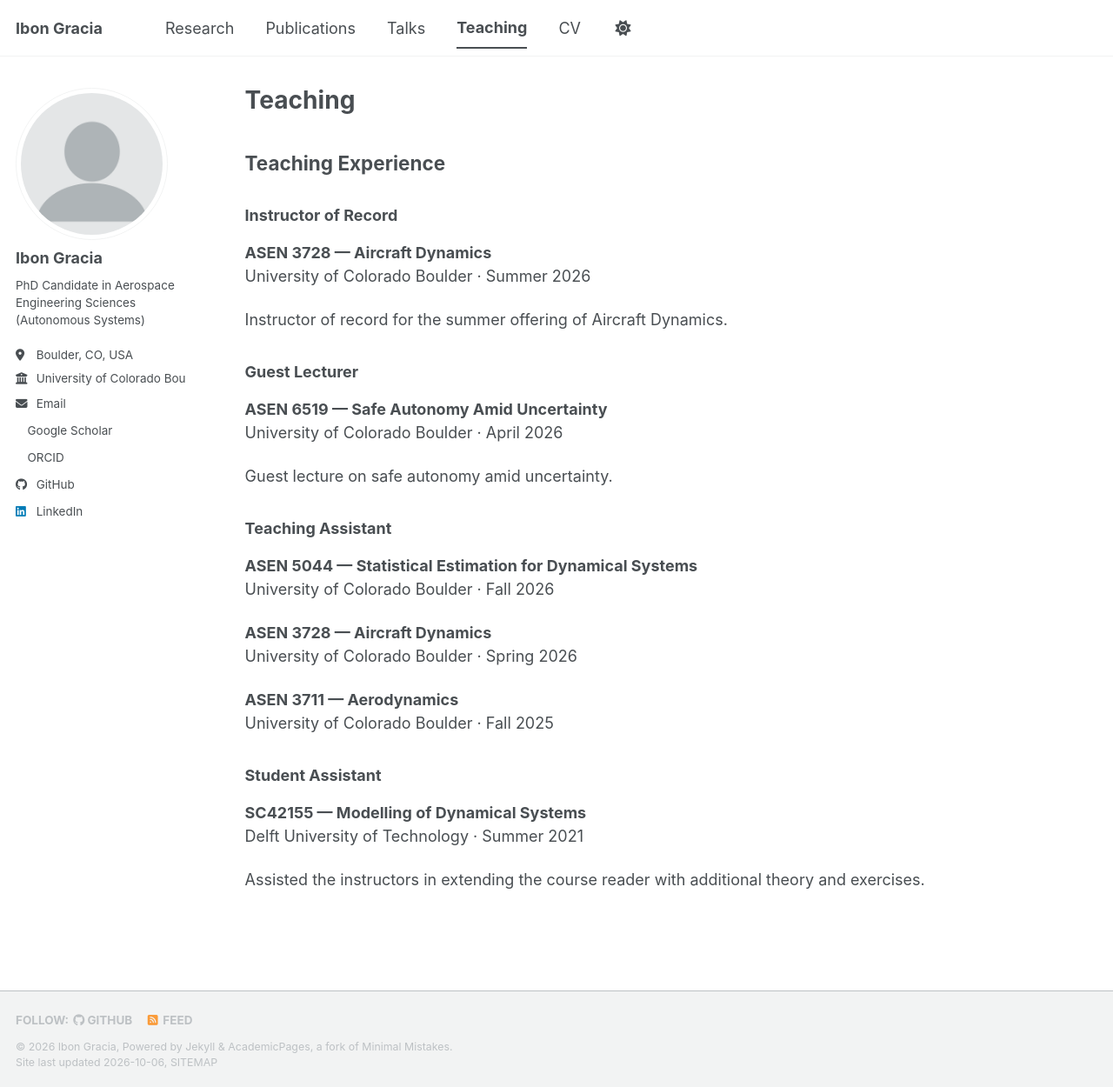
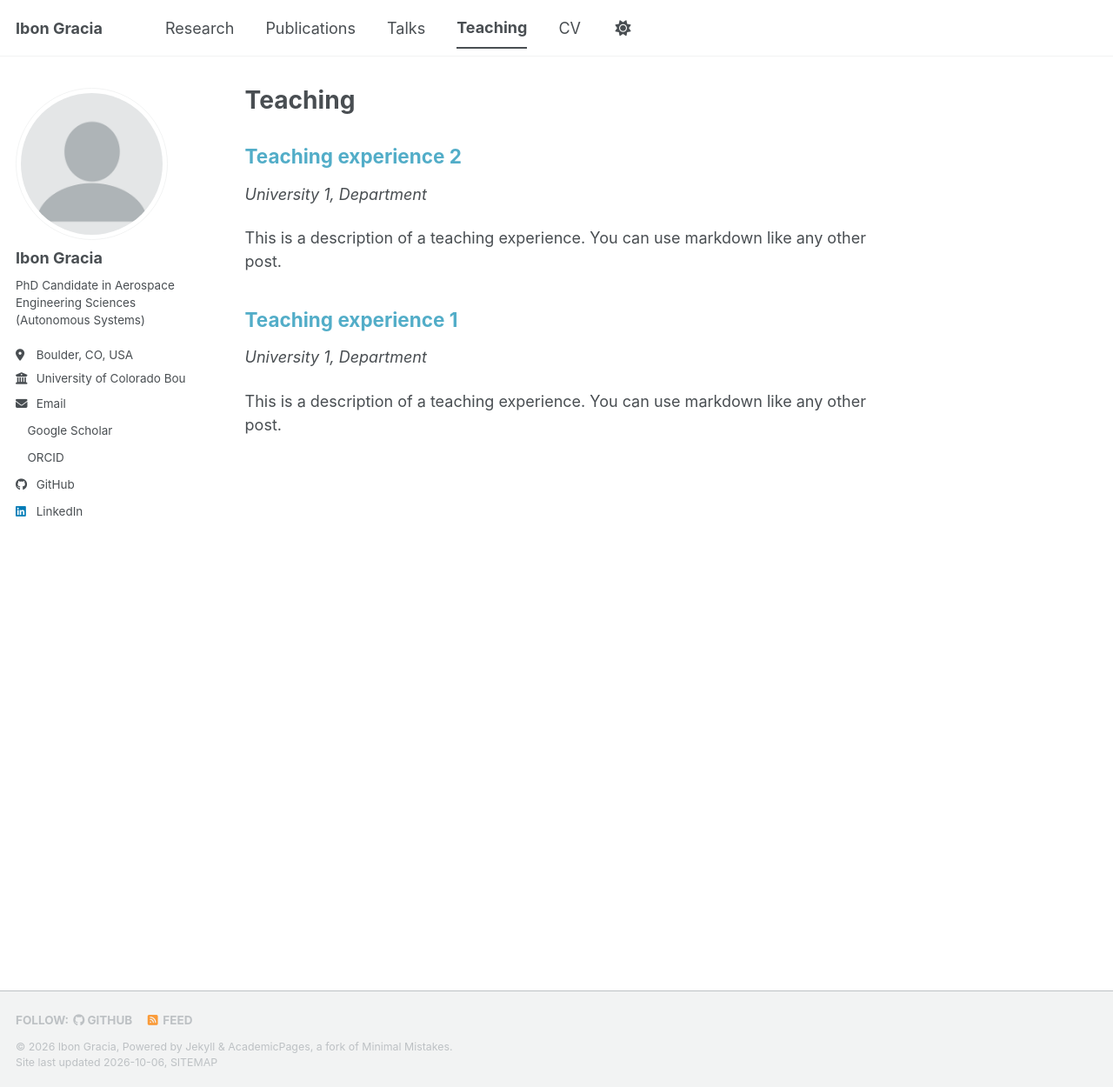
Before and after one commit to igraciamerino/igraciamerino.github.io, a Jekyll site: the page built from _pages/teaching.html, in a window 1280 px wide and 1250 px high. Shown: the whole window at 87% size. Built offline with Jekyll 4.4.1, drawn with Linux system fonts in a browser that asks for light colours; a style sheet for code colours, icons or effects is not loaded.

Commit message:
Fix collection pages

```diff
--- /dev/null
+++ b/_pages/teaching.html
@@ -0,0 +1,11 @@
+---
+title: "Teaching"
+permalink: /teaching/
+author_profile: true
+---
+
+{% include base_path %}
+
+{% for post in site.teaching reversed %}
+  {% include archive-single.html %}
+{% endfor %}
--- a/_pages/teaching.md
+++ /dev/null
@@ -1,40 +0,0 @@
----
-layout: archive
-title: "Teaching"
-permalink: /teaching/
-author_profile: true
----
-
-## Teaching Experience
-
-### Instructor of Record
-
-**ASEN 3728 — Aircraft Dynamics**
-University of Colorado Boulder · Summer 2026
-
-Instructor of record for the summer offering of Aircraft Dynamics.
-
-### Guest Lecturer
-
-**ASEN 6519 — Safe Autonomy Amid Uncertainty**
-University of Colorado Boulder · April 2026
-
-Guest lecture on safe autonomy amid uncertainty.
-
-### Teaching Assistant
-
-**ASEN 5044 — Statistical Estimation for Dynamical Systems**
-University of Colorado Boulder · Fall 2026
-
-**ASEN 3728 — Aircraft Dynamics**
-University of Colorado Boulder · Spring 2026
-
-**ASEN 3711 — Aerodynamics**
-University of Colorado Boulder · Fall 2025
-
-### Student Assistant
-
-**SC42155 — Modelling of Dynamical Systems**
-Delft University of Technology · Summer 2021
-
-Assisted the instructors in extending the course reader with additional theory and exercises.
```
Also changed, not shown: _pages/publications.html (renamed from _pages/publications.md, +0 -8 lines), _pages/talks.html (renamed from _pages/page-archive.html, +6 -6 lines).
